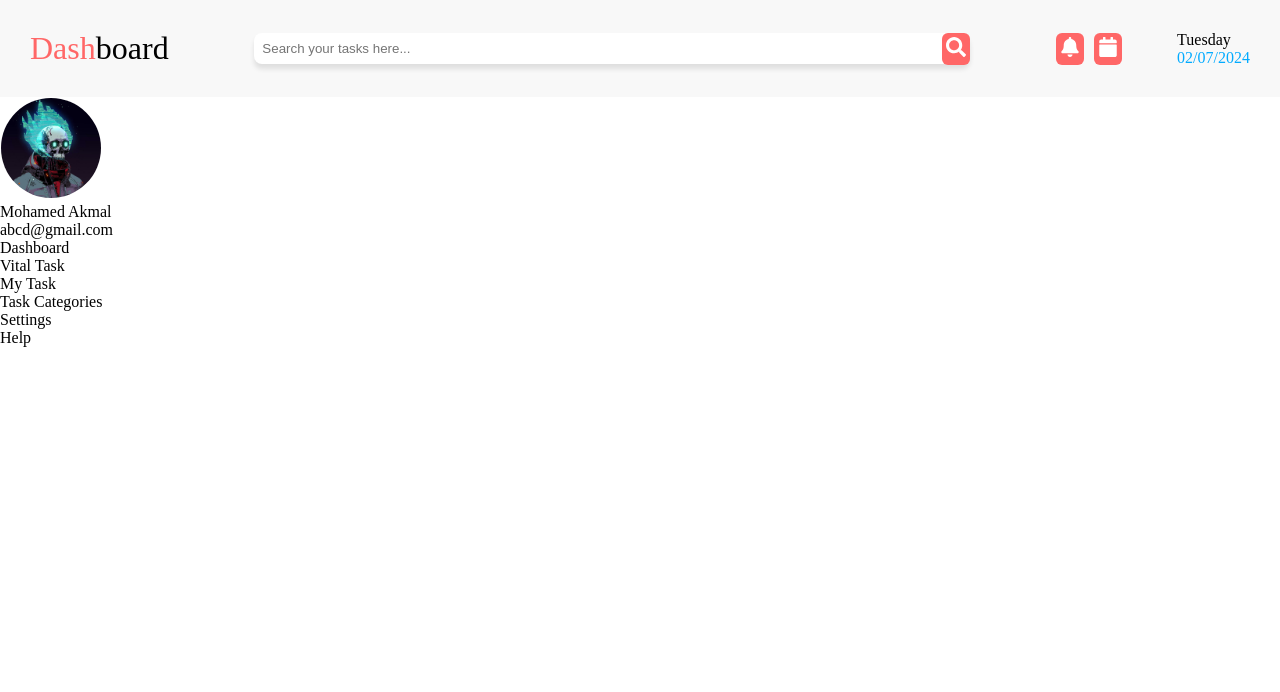
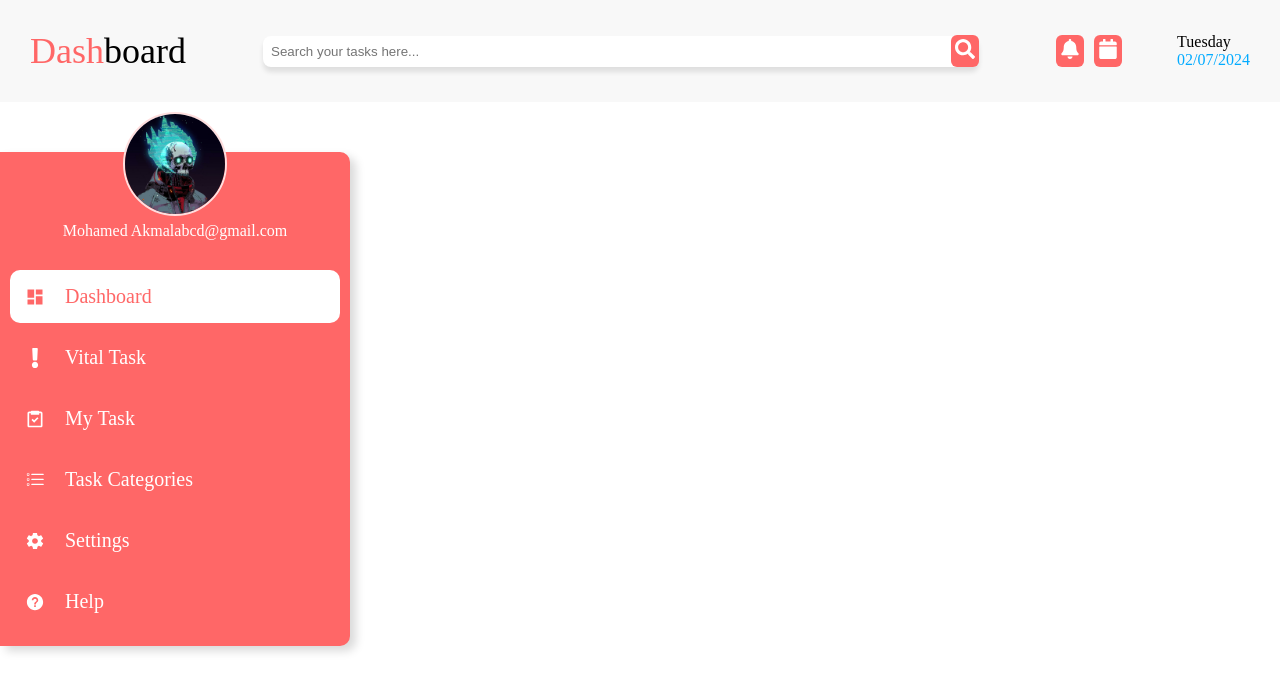
Before and after one commit to Akmal1796/ToDoApp, a React (Vite) app: page / in a window 1280 px wide. Shown: the top 692 px of the page. Built offline with nearby package versions, Linux system fonts and the light colour scheme.

Commit message:
Completed the basic design of the sidebar

```diff
--- a/src/Components/Nav.css
+++ b/src/Components/Nav.css
@@ -10,7 +10,7 @@
 }
 
 .brand-name {
-    font-size: xx-large;
+    font-size: 36px;
 }
 
 .brand-name-highlight {
--- a/src/Components/Sidebar.css
+++ b/src/Components/Sidebar.css
@@ -1,5 +1,54 @@
+.sidebar-section {
+    background-color: #FF6767;
+    color: white;
+    max-width: 330px;
+    margin-top: 50px;
+    border-radius: 0 10px 10px 0;
+    padding: 10px;
+    box-shadow: 6px 5px 10px rgba(0, 0, 0, 0.15);
+}
+
+.profile-container {
+    position: relative;
+    display: flex;
+    align-items: center;
+    justify-content: center;
+    margin-top: 60px;
+    margin-bottom: 30px;
+}
+
 .profile-img {
     width: 100px;
     border-radius: 50%;
-    border: 1px solid white;
+    border: 2px solid rgb(255, 222, 222);
+    position: absolute;
+    top: -110px;
 }
+
+.sidebar-items {
+    list-style: none;
+    display: flex;
+    flex-direction: column;
+}
+
+.sidebar-items li {
+    font-size: 20px;
+    padding: 15px;
+    border-radius: 10px;
+    margin-bottom: 8px;
+    display: flex;
+    align-items: center;
+}
+
+.sidebar-icons {
+    margin-right: 20px;
+}
+
+.sidebar-items li:hover {
+    background-color: rgba(256, 256, 256, 0.3);
+}
+
+.active {
+    background-color: white;
+    color: #FF6767;
+}
--- a/src/Components/Sidebar.jsx
+++ b/src/Components/Sidebar.jsx
@@ -1,22 +1,46 @@
 import React from 'react'
 import './Sidebar.css'
 import profile from '/public/Images/profile.jpg'
+import { MdDashboard } from "react-icons/md";
+import { FaExclamation } from "react-icons/fa";
+import { BiTask } from "react-icons/bi";
+import { BsListTask } from "react-icons/bs";
+import { IoMdSettings } from "react-icons/io";
+import { IoMdHelpCircle } from "react-icons/io";
 
 const Sidebar = () => {
   return (
-    <div>
-        <div>
+    <div className='sidebar-section'>
+        <div className='profile-container'>
             <img src={profile} className='profile-img'/>
             <p>Mohamed Akmal</p>
             <p>abcd@gmail.com</p>
         </div>
-        <ul>
-            <li>Dashboard</li>
-            <li>Vital Task</li>
-            <li>My Task</li>
-            <li>Task Categories</li>
-            <li>Settings</li>
-            <li>Help</li>
+        <ul className='sidebar-items'>
+            <li className='active'>
+                <MdDashboard className='sidebar-icons'/>
+                <div>Dashboard</div>
+            </li>
+            <li>
+                <FaExclamation className='sidebar-icons'/>
+                <div>Vital Task</div>
+            </li>
+            <li>
+                <BiTask className='sidebar-icons'/>
+                <div>My Task</div>
+            </li>
+            <li>
+                <BsListTask className='sidebar-icons'/>
+                <div>Task Categories</div>
+            </li>
+            <li>
+                <IoMdSettings className='sidebar-icons'/>
+                <div>Settings</div>
+            </li>
+            <li>
+                <IoMdHelpCircle className='sidebar-icons'/>
+                <div>Help</div>
+            </li>
         </ul>
     </div>
   )
```
